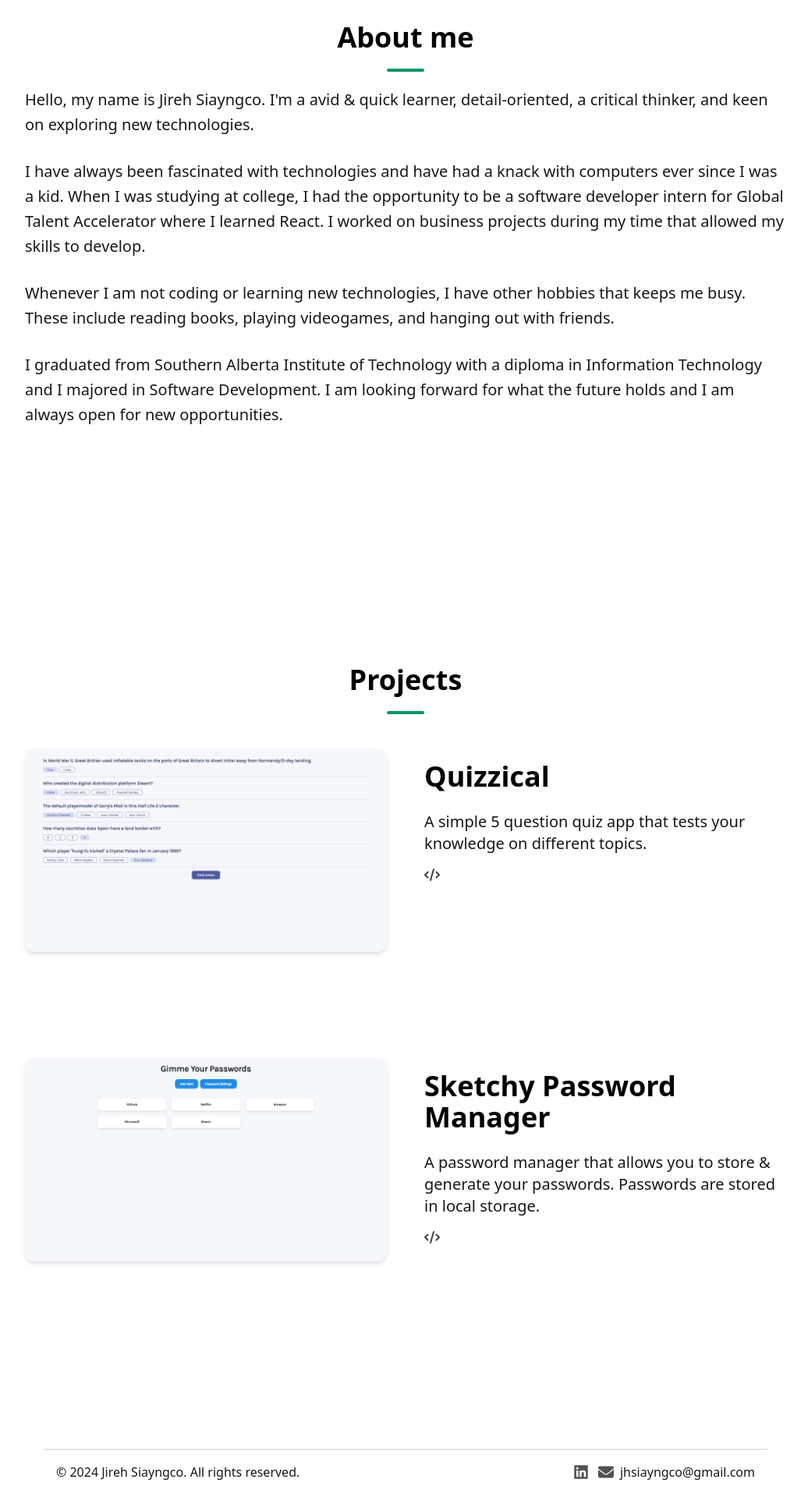
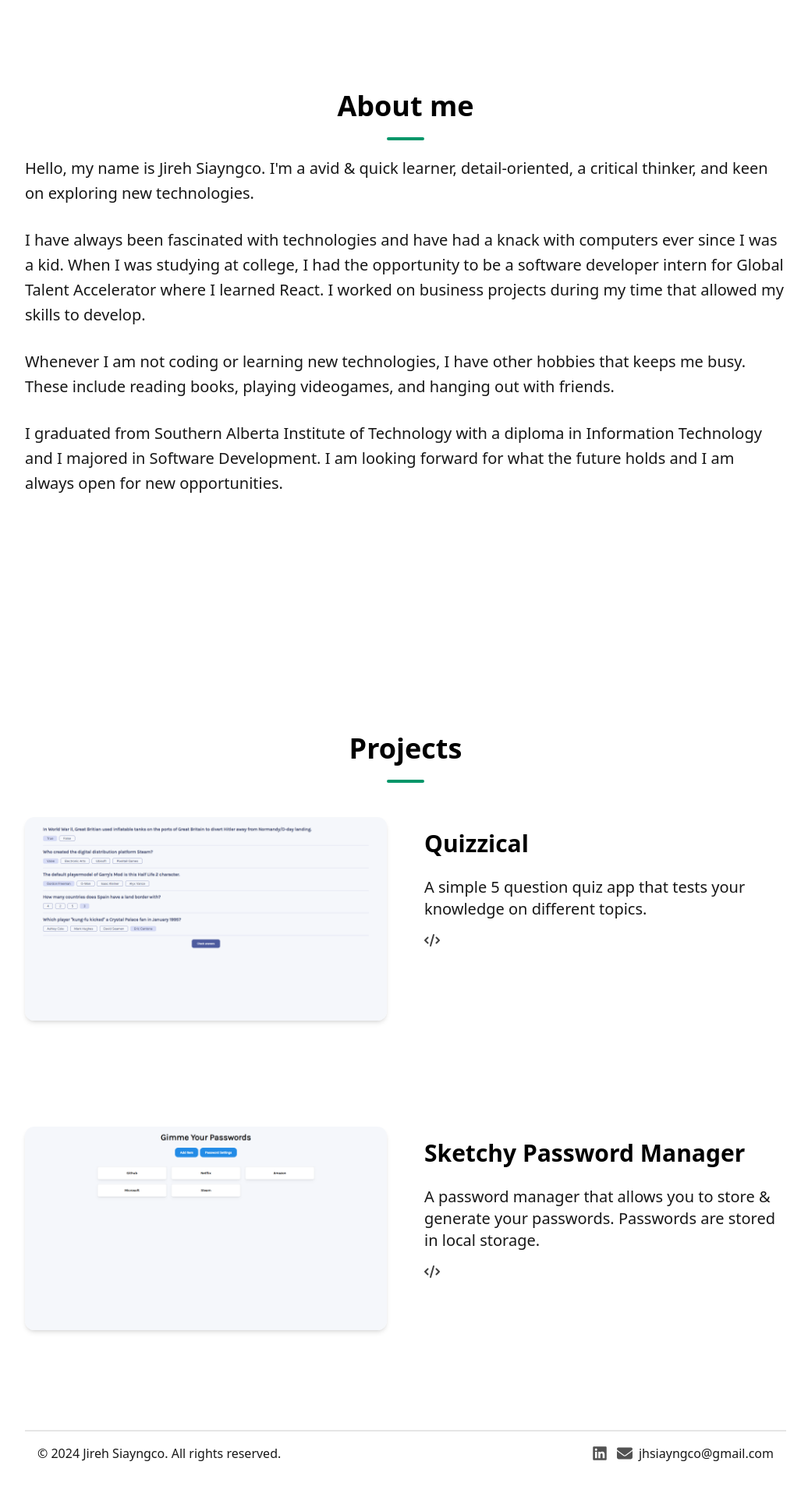
Before and after one commit to Bu-jai/portfolio, a Next.js app: page / in a window 1280 px wide. Shown: the part 816-2736 px from the top of the page at 78% size, without its empty margins (120-1156 px from the left). After the commit the page ends 2712 px from the top, so only its background shows below. Built offline with nearby package versions, Linux system fonts and the light colour scheme.

Commit message:
Fixed hydration error and padding
Made it so that switching between the sections using the navbar feels smoother.

```diff
--- a/app/layout.jsx
+++ b/app/layout.jsx
@@ -3,20 +3,17 @@ import "@/styles/globals.css";
 import Navbar from "@/components/Navbar";
 import Providers from "./providers";
 import Head from "./head";
-
-// export const metadata = {
-//   title: "Jireh Siayngco",
-//   description: "An online portfolio.",
-// };
+import Footer from "@/components/Footer";
 
 const RootLayout = ({ children }) => {
   return (
-    <html lang="en">
+    <html lang="en" suppressHydrationWarning>
       <Head />
       <body className="dark:bg-stone-900">
         <Providers>
           <Navbar />
           {children}
+          <Footer />
         </Providers>
       </body>
     </html>
--- a/app/page.jsx
+++ b/app/page.jsx
@@ -1,5 +1,4 @@
 import About from "@/components/About";
-import Footer from "@/components/Footer";
 import Hero from "@/components/Hero";
 import Projects from "@/components/Projects";
 
@@ -9,7 +8,6 @@ const Home = () => {
       <Hero />
       <About />
       <Projects />
-      <Footer />
     </main>
   );
 };
--- a/components/About.jsx
+++ b/components/About.jsx
@@ -3,7 +3,7 @@ import React from "react";
 const About = () => {
   return (
     <section id="about">
-      <div className="my-12 pb-12 md:pt-16 md:pb-48">
+      <div className="py-24 md:pt-28 md:pb-48">
         <h1 className="font-bold text-4xl text-center">
           About me
           <hr className="w-12 h-1 mx-auto my-5 bg-emerald-600 border-0 rounded"></hr>
--- a/components/Footer.jsx
+++ b/components/Footer.jsx
@@ -7,8 +7,8 @@ import { FaEnvelope, FaLinkedin } from "react-icons/fa6";
 const Footer = () => {
   return (
     <footer className="mx-auto max-w-3xl px-4 sm:px-6 md:max-w-5xl">
-      <hr className="w-full h-0.5 mx-auto mt-8 bg-neutral-200 border-0"></hr>
-      <div className="mx-auto p-4 flex flex-col text-cente md:flex-row md:justify-between">
+      <hr className="w-full h-0.5 mx-auto mt-0 bg-neutral-200 border-0"></hr>
+      <div className="mx-auto p-4 flex flex-col text-center md:flex-row md:justify-between">
         <div className="text-neutral-900 dark:text-neutral-200">
           <p>&copy; 2024 Jireh Siayngco. All rights reserved.</p>
         </div>
--- a/components/Hero.jsx
+++ b/components/Hero.jsx
@@ -10,7 +10,7 @@ import { FaGithub, FaLinkedin } from "react-icons/fa6";
 const Hero = () => {
   return (
     <section id="home">
-      <div className="flex flex-col text-center items-center justify-center my-10 py-16 sm:py-32 md:py-48 md:flex-row md:space-x-4 md:text-left ">
+      <div className="flex flex-col text-center items-center justify-center py-48 md:py-64 md:flex-row md:space-x-4 md:text-left ">
         <div className="md:w-1/2 md:mt-2">
           <Image
             className="rounded-full shadow-2xl"
--- a/components/Navbar.jsx
+++ b/components/Navbar.jsx
@@ -6,11 +6,21 @@ import { useTheme } from "next-themes";
 
 import { TbMenu2, TbMoonFilled, TbSun, TbX } from "react-icons/tb";
 
-import { useState } from "react";
+import { useEffect, useState } from "react";
+
+const useThemeSwitcher = () => {
+  const [mode, setMode] = useState("");
+  const { theme, setTheme } = useTheme();
+
+  useEffect(() => {
+    setMode(theme);
+  }, [theme]);
+
+  return [mode, setTheme];
+};
 
 const Navbar = () => {
-  const { systemTheme, theme, setTheme } = useTheme();
-  const currentTheme = theme === "system" ? systemTheme : theme;
+  const [theme, setTheme] = useThemeSwitcher();
   const [navbarOpen, setNavbarOpen] = useState(false);
 
   return (
@@ -18,7 +28,7 @@ const Navbar = () => {
       <div className="justify-between md:items-center md:flex">
         <div>
           <div className="flex items-center justify-between py-5 md:block">
-            <Link href={"/"} smooth={false}>
+            <Link href={"/"}>
               <div className="container flex items-center space-x-2">
                 <h2 className="text-2xl font-bold">Jireh Siayngco</h2>
               </div>
@@ -44,7 +54,6 @@ const Navbar = () => {
               <Link
                 className="block lg:inline-block text-neutral-900 hover:text-neutral-500 dark:text-neutral-50"
                 href={"/"}
-                smooth={false}
                 onClick={() => setNavbarOpen(!navbarOpen)}
               >
                 Home
@@ -52,7 +61,6 @@ const Navbar = () => {
               <Link
                 className="block lg:inline-block text-neutral-900 hover:text-neutral-500 dark:text-neutral-50"
                 href={"/#about"}
-                smooth={false}
                 onClick={() => setNavbarOpen(!navbarOpen)}
               >
                 About
@@ -60,12 +68,11 @@ const Navbar = () => {
               <Link
                 className="block lg:inline-block text-neutral-900 hover:text-neutral-500 dark:text-neutral-50"
                 href={"/#projects"}
-                smooth={false}
                 onClick={() => setNavbarOpen(!navbarOpen)}
               >
                 Projects
               </Link>
-              {currentTheme === "dark" ? (
+              {theme === "dark" ? (
                 <button onClick={() => setTheme("light")}>
                   <TbSun className="text-yellow-200 h-5 w-5" />
                 </button>
--- a/components/Projects.jsx
+++ b/components/Projects.jsx
@@ -25,7 +25,7 @@ const projectsList = [
 const Projects = () => {
   return (
     <section id="projects">
-      <div className="my-12 pb-12 md:pt-16 md:pb-48">
+      <div className="py-24 md:pt-28 md:pb-32">
         <h1 className="font-bold text-4xl text-center">
           Projects
           <hr className="w-12 h-1 mx-auto my-5 bg-emerald-600 border-0 rounded"></hr>
@@ -47,7 +47,7 @@ const Projects = () => {
                     </Link>
                   </div>
                   <div className="mt-10 md:w-1/2">
-                    <h1 className="text-4xl font-bold mb-6">{project.name}</h1>
+                    <h1 className="text-3xl font-bold mb-6">{project.name}</h1>
                     <p className="text-xl text-neutral-900 dark:text-neutral-200">
                       {project.description}
                     </p>
```
